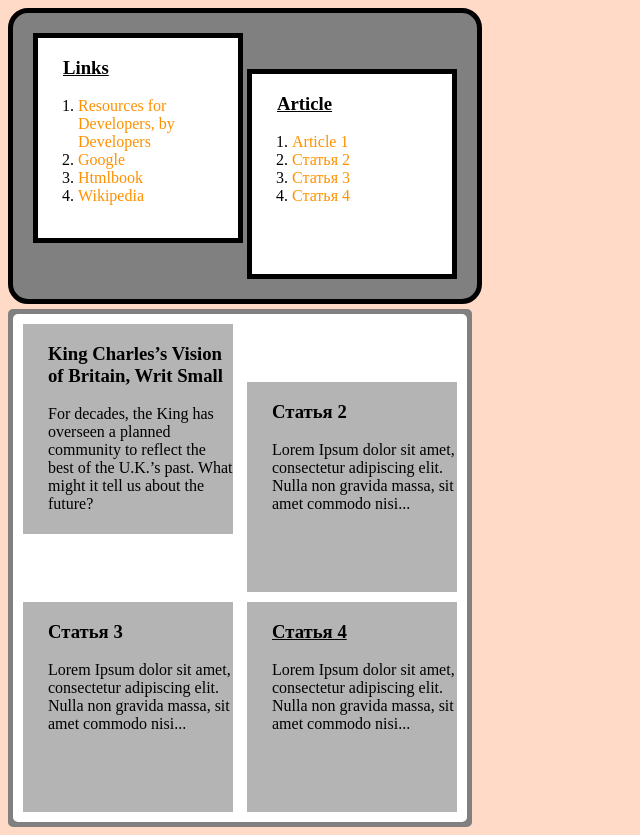
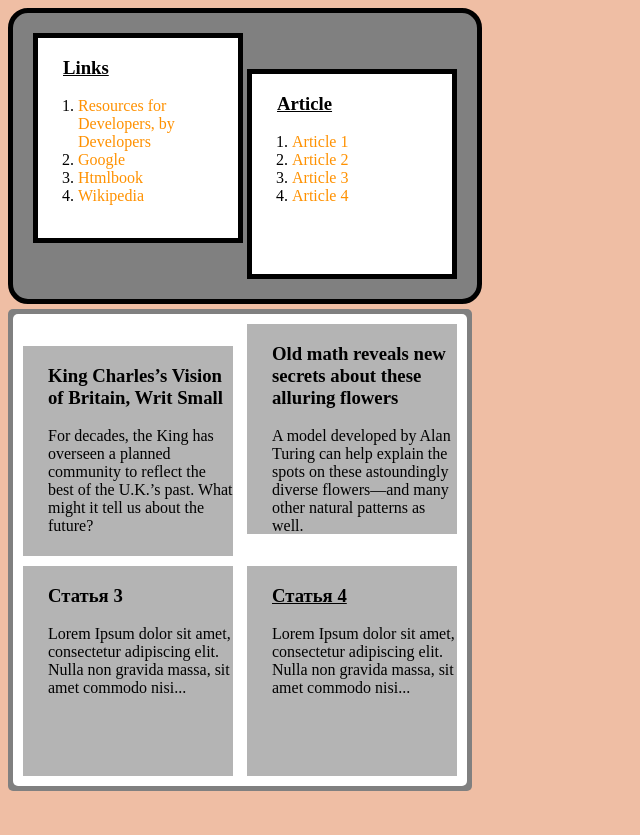
Before and after one commit to SergeiVelichenko/Independent, a plain HTML site: page table/index.html in a window 1280 px wide. Shown: the whole page, without its empty margins (0-640 px from the left). After the commit the page ends 800 px from the top, so only its background shows below. Drawn offline with Linux system fonts and the light colour scheme.

Commit message:
Add files via upload

```diff
--- a/table/index.html
+++ b/table/index.html
@@ -26,9 +26,9 @@
                 <ol>
 
                     <li> <a href="#s1">Article 1</a></li>
-                    <li> <a href="#s2">Статья 2</a></li>
-                    <li> <a href="#s3">Статья 3</a></li>
-                    <li> <a href="#s4">Статья 4</a></li>
+                    <li> <a href="#s2">Article 2</a></li>
+                    <li> <a href="#s3">Article 3</a></li>
+                    <li> <a href="#s4">Article 4</a></li>
 
                 </ol>
             </div>
@@ -43,9 +43,8 @@
                     <p>For decades, the King has overseen a planned community to reflect the best of the U.K.’s past. What might it tell us about the future? </p>
                 </div>
                 <div class="articles">
-                    <h3 id="s2">Статья 2</h3>
-                    <p>Lorem Ipsum dolor sit amet, consectetur adipiscing elit. Nulla non gravida massa, sit amet
-                        commodo nisi... </p>
+                    <h3 id="s2">Old math reveals new secrets about these alluring flowers</h3>
+                    <p>A model developed by Alan Turing can help explain the spots on these astoundingly diverse flowers—and many other natural patterns as well. </p>
                 </div>
             </div>
             <div>
--- a/table/style.css
+++ b/table/style.css
@@ -1,5 +1,5 @@
 body {
-    background-color: rgb(255, 219, 199);
+    background-color: rgb(239, 190, 164);
 }
 
 .under {
@@ -29,7 +29,7 @@ a:hover {
 }
 
 a:active {
-    color: grey;
+    color: rgb(164, 164, 164);
 }
 
 .links {
```
